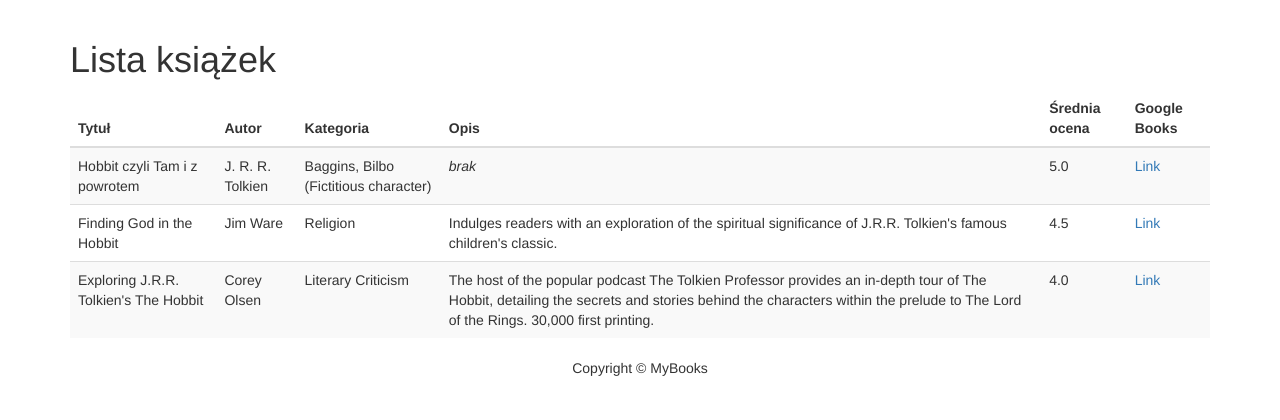
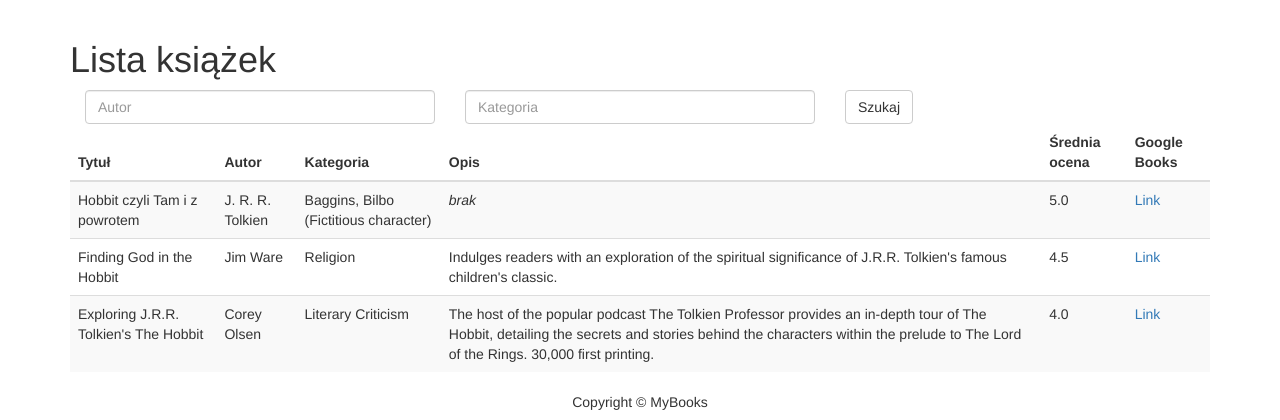
Before and after one commit to efefre/MyBook_project, a Django app: page / in a window 1280 px wide. Shown: the part 72-492 px from the top of the page. Run offline with Django 3.2, Linux system fonts and the light colour scheme; some libraries are stand-ins or nearby versions.

Commit message:
Add simple search form on home page

```diff
--- a/myBooks_root/templates/books/home.html
+++ b/myBooks_root/templates/books/home.html
@@ -5,6 +5,27 @@
 {% block content %}
 <div class="container">
     <h1>Lista książek</h1>
+    <div class=""search">
+        <form>
+            <div class="form-row">
+                <div class="col-md-4">
+                  <label class="sr-only">Autor</label>
+                  <input type="text" name="author" class="form-control" placeholder="Autor">
+                </div>
+
+                <div class="col-md-4">
+                  <label class="sr-only">Kategoria</label>
+                  <input type="text" name="category" class="form-control" placeholder="Kategoria">
+                </div>
+                <div class="col-md-4">
+                    <button class="btn btn-default" type="submit">Szukaj</button>
+                </div>
+            </div>
+
+        </form>
+    </div>
+
+
     <table class="table table-striped">
         <thead>
             <th>Tytuł</th>
```
